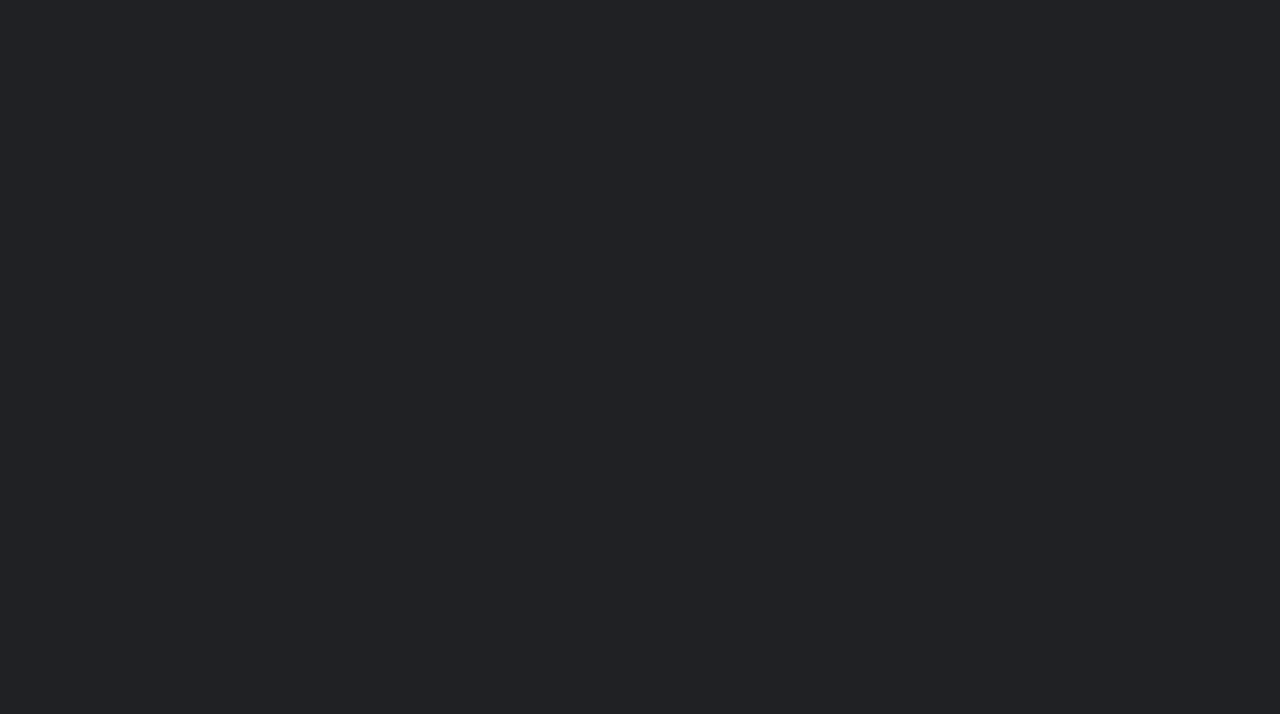
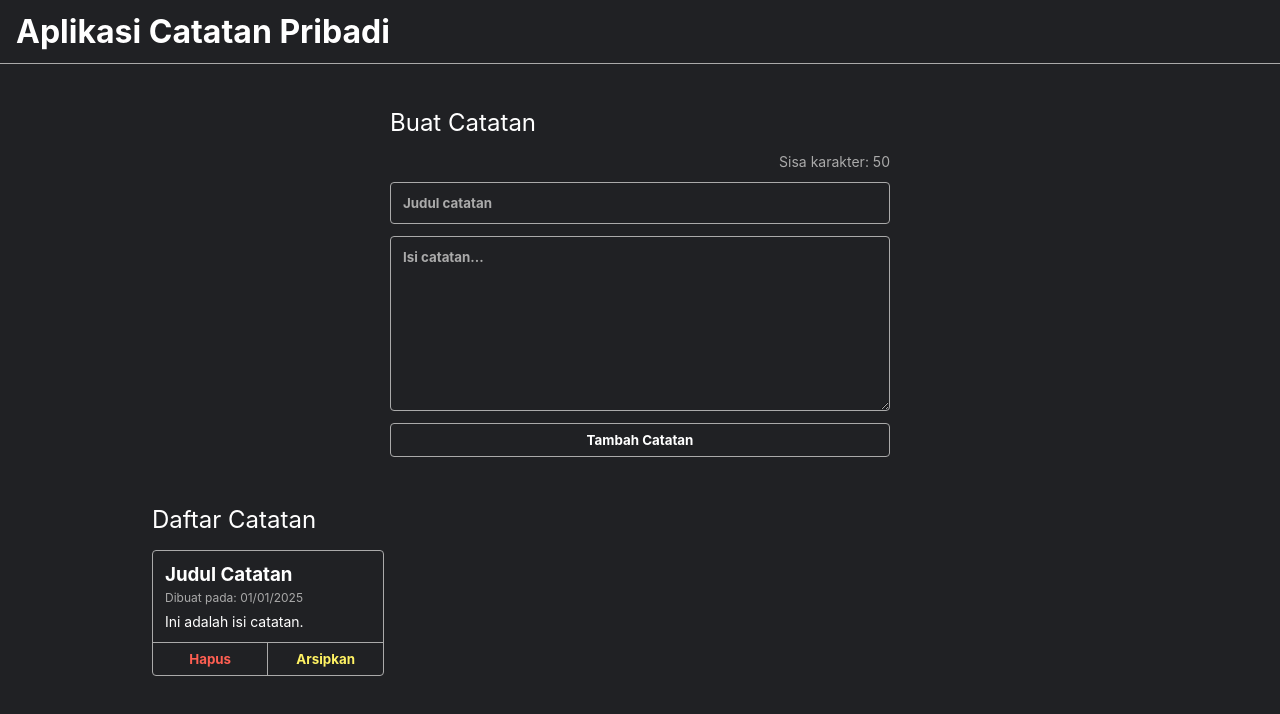
Before and after one commit to bryanpratama/Lesson, a React (Vite) app in the folder Personal-Notes/: page / in a window 1280 px wide. Shown: the top 714 px of the page. Built offline with nearby package versions, Linux system fonts and the light colour scheme.

Commit message:
delete feautere add style first

```diff
--- a/Personal-Notes/src/App.jsx
+++ b/Personal-Notes/src/App.jsx
@@ -1,90 +1,42 @@
-// Import dependencies
-import React, { useState } from "react";
-
-// Initial data for notes
-const initialNotes = [
-  {
-    id: 1,
-    title: "Babel",
-    body: "Babel merupakan tools open-source yang digunakan untuk mengubah sintaks ECMAScript 2015+ menjadi sintaks yang didukung oleh JavaScript engine versi lama.",
-    archived: false,
-    createdAt: "2022-04-14T04:27:34.572Z",
-  },
-  {
-    id: 2,
-    title: "React",
-    body: "React adalah pustaka JavaScript untuk membangun antarmuka pengguna.",
-    archived: false,
-    createdAt: "2022-04-15T10:00:00.000Z",
-  },
-];
+import React from 'react';
+import './styles/style.css';
 
 function App() {
-  // State to store notes
-  const [notes, setNotes] = useState(initialNotes);
-  const [title, setTitle] = useState("");
-  const [body, setBody] = useState("");
-
-  // Handle form submission to add a note
-  const handleAddNote = (e) => {
-    e.preventDefault();
-    if (!title || !body) return;
-
-    const newNote = {
-      id: +new Date(), // Unique ID based on timestamp
-      title,
-      body,
-      archived: false,
-      createdAt: new Date().toISOString(),
-    };
-
-    setNotes([...notes, newNote]);
-    setTitle("");
-    setBody("");
-  };
-
-  // Handle note deletion
-  const handleDeleteNote = (id) => {
-    setNotes(notes.filter((note) => note.id !== id));
-  };
-
   return (
-    <div className="App">
+    <div className="note-app">
+      <header className="note-app__header">
         <h1>Aplikasi Catatan Pribadi</h1>
-
-      {/* Form to add a new note */}
-      <form onSubmit={handleAddNote}>
+      </header>
+      <div className="note-app__body">
+        <div className="note-input">
+          <h2>Buat Catatan</h2>
+          <p className="note-input__title__char-limit">Sisa karakter: 50</p>
           <input
             type="text"
-          placeholder="Judul"
-          value={title}
-          onChange={(e) => setTitle(e.target.value)}
+            placeholder="Judul catatan"
+            className="note-input__title"
           />
           <textarea
-          placeholder="Isi catatan"
-          value={body}
-          onChange={(e) => setBody(e.target.value)}
+            placeholder="Isi catatan..."
+            className="note-input__body"
           ></textarea>
-        <button type="submit">Tambah Catatan</button>
-      </form>
-
-      {/* Notes List */}
+          <button>Tambah Catatan</button>
+        </div>
         <h2>Daftar Catatan</h2>
-      {notes.length > 0 ? (
-        <ul>
-          {notes.map((note) => (
-            <li key={note.id}>
-              <h3>{note.title}</h3>
-              <p>{note.body}</p>
-              <small>Dibuat pada: {new Date(note.createdAt).toLocaleString()}</small>
-              <br />
-              <button onClick={() => handleDeleteNote(note.id)}>Hapus</button>
-            </li>
-          ))}
-        </ul>
-      ) : (
-        <p>Tidak ada catatan.</p>
-      )}
+        <div className="notes-list">
+          <div className="note-item">
+            <div className="note-item__content">
+              <h3 className="note-item__title">Judul Catatan</h3>
+              <p className="note-item__date">Dibuat pada: 01/01/2025</p>
+              <p className="note-item__body">Ini adalah isi catatan.</p>
+            </div>
+            <div className="note-item__action">
+              <button className="note-item__delete-button">Hapus</button>
+              <button className="note-item__archive-button">Arsipkan</button>
+            </div>
+          </div>
+        </div>
+      </div>
     </div>
   );
 }
--- a/Personal-Notes/src/index.jsx
+++ b/Personal-Notes/src/index.jsx
@@ -8,3 +8,4 @@ import './styles/style.css';
 
 const root = createRoot(document.getElementById('root'));
 // root.render(<h1>Hello, World!</h1>);
+root.render(<App />);
```
Lines whose indentation alone changed are shown as unchanged.
